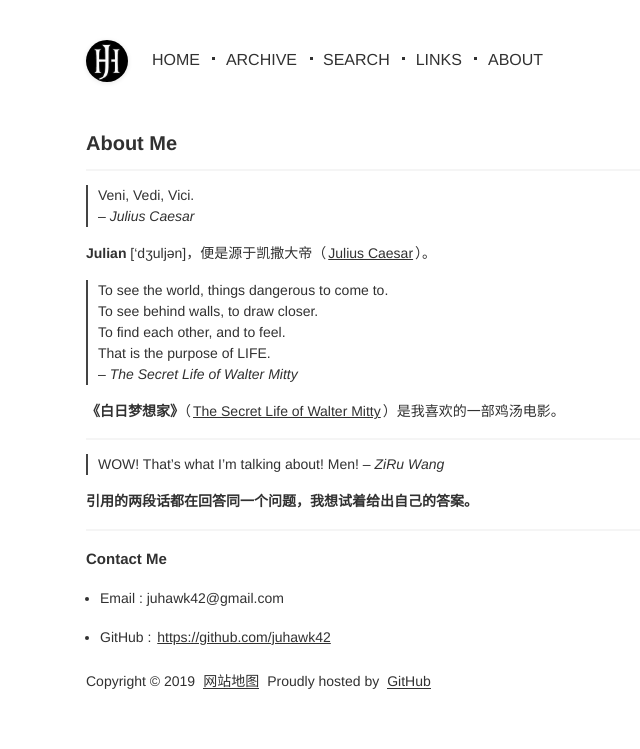
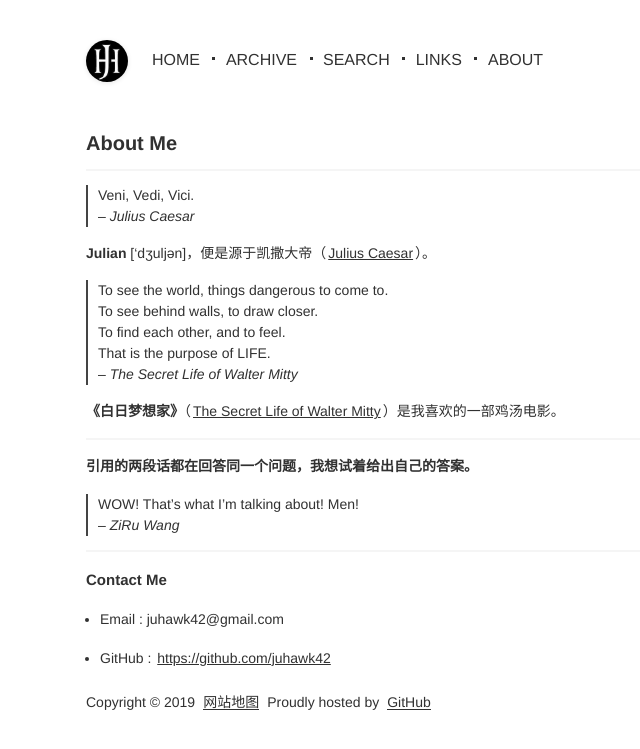
Before and after one commit to juhawk42/juhawk42.github.io, a Jekyll site: the page built from pages/about.md, in a window 1280 px wide. Shown: the top 749 px of the page, without its empty margins (274-914 px from the left). Built offline with Jekyll 4.4.1, drawn with Linux system fonts in a browser that asks for light colours.

```diff
--- a/pages/about.md
+++ b/pages/about.md
@@ -21,10 +21,10 @@ title: About Me
 
 
 ---
+**引用的两段话都在回答同一个问题，我想试着给出自己的答案。**
+
 > WOW! That's what I'm talking about! Men!
 -- *ZiRu Wang*
-
-**引用的两段话都在回答同一个问题，我想试着给出自己的答案。**
 
 
 ---
```
